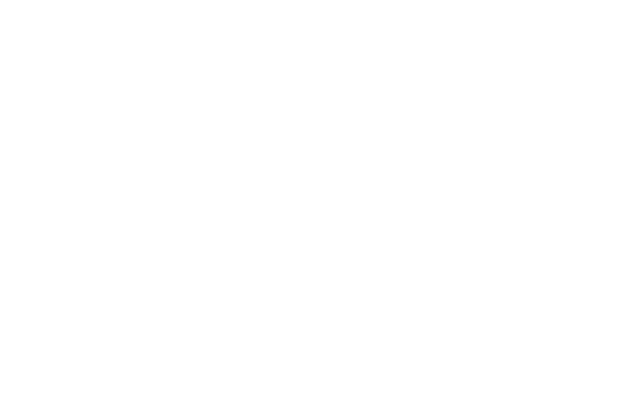
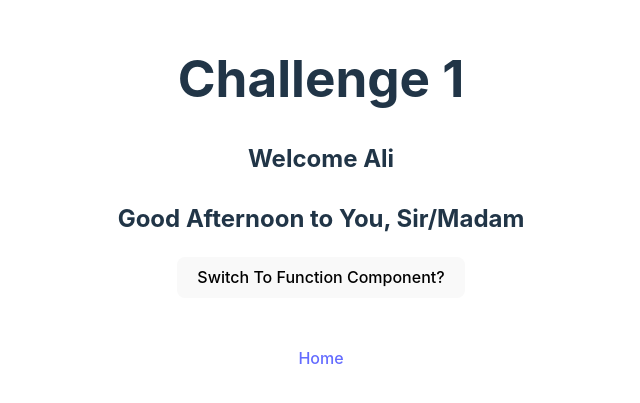
Before and after one commit to GMohammadAli/ReactClassComponents, a React (Vite) app: page /videos/4 in a window 1280 px wide. Before the commit this address had no page. Shown: the part 183-586 px from the top of the page, without its empty margins (319-959 px from the left). Built offline with nearby package versions, Linux system fonts and the light colour scheme.

Commit message:
Challenge 1 Complete

```diff
--- a/src/App.jsx
+++ b/src/App.jsx
@@ -5,10 +5,16 @@
 
   return (
     <>
-      <h1>Welcome to React Class Components</h1>
+      <h1 style={{
+        margin:"3rem",
+        fontSize: "3rem",
+      }}>Welcome to React Class Components</h1>
       <ol>
         <li>
           <Link to='/videos/3'>Video 3</Link>
+        </li>
+        <li>
+          <Link to="/videos/4">Video 4</Link>
         </li>
       </ol>
     </>
--- a/src/layout/ClassToFunctionCompRenderer.jsx
+++ b/src/layout/FunctionToClassCompRenderer.jsx
@@ -1,18 +1,19 @@
 import React, { Component } from 'react'
+import { Link } from 'react-router-dom';
 
-export class ClassToFunctionCompRenderer extends Component {
-
-    constructor() {
-        super()
-        this.state ={
-            showClassBasedComponent: false
-        }
-    }
+export class FunctionToClassCompRenderer extends Component {
+  constructor() {
+    super();
+    this.state = {
+      showClassBasedComponent: false,
+    };
+  }
   render() {
-
-    let { FunctionBasedComponent, ClassBasedComponent} = this.props
+    let { FunctionBasedComponent, ClassBasedComponent, videoTitle } =
+      this.props;
     return (
       <div>
+        {videoTitle && <h1>{videoTitle}</h1>}
         {this.state.showClassBasedComponent ? (
           <ClassComponent ClassBasedComponent={ClassBasedComponent} />
         ) : (
@@ -30,6 +31,14 @@
           Switch To {this.state.showClassBasedComponent ? "Class" : "Function"}{" "}
           Component?
         </button>
+        <div style={{
+          display:"flex",
+          margin:"3rem",
+          alignItems: "center",
+          justifyContent: "center"
+        }}>
+          <Link to="/">Home</Link>
+        </div>
       </div>
     );
   }
@@ -39,7 +48,7 @@
     render() {
         return (
             <>
-                {this.props.ClassBasedComponent}
+              {this.props.ClassBasedComponent}
             </>
         )
     }
@@ -49,7 +58,7 @@
     render() {
         return (
             <>
-                {this.props.FunctionBasedComponent}
+              {this.props.FunctionBasedComponent}
             </>
         )
     }
--- a/src/main.jsx
+++ b/src/main.jsx
@@ -4,14 +4,14 @@
 import './index.css'
 import { BrowserRouter, Route, Routes } from 'react-router-dom'
 import Video3 from './modules/video3.jsx'
+import Video4 from './modules/Video4.jsx'
 
 ReactDOM.createRoot(document.getElementById('root')).render(
-  <React.StrictMode>
   <BrowserRouter>
     <Routes>
       <Route path='/' element={<App/>} />
       <Route path='/videos/3' element={<Video3 />} />
+      <Route path='/videos/4' element={<Video4 />} />
     </Routes>
   </BrowserRouter>
-  </React.StrictMode>,
 )
--- a/src/modules/Video3.jsx
+++ b/src/modules/Video3.jsx
@@ -1,5 +1,5 @@
 import React, { Component } from "react";
-import { ClassToFunctionCompRenderer } from "../layout/ClassToFunctionCompRenderer";
+import { FunctionToClassCompRenderer } from "../layout/FunctionToClassCompRenderer";
 
 function Video3Function() {
 
@@ -13,6 +13,9 @@
 
 class Video3Class extends Component {
   render() {
+    //render is compulsory in class components
+    //props is automatically gets added to the object that creates this class
+    //and can be accessed using this.props
     return (
       <>
         <h1>Class Component</h1>
@@ -22,11 +25,12 @@
 }
 
 
-export class Video3 extends Component {
+export default class Video3 extends Component {
   render() {
     return (
       <>
-        <ClassToFunctionCompRenderer
+        <FunctionToClassCompRenderer
+          videoTitle={"Intro to Class Components"}
           ClassBasedComponent={<Video3Class />}
           FunctionBasedComponent={<Video3Function />}
         />
@@ -34,5 +38,3 @@
     )
   }
 }
-
-export default Video3
--- /dev/null
+++ b/src/modules/Video4.jsx
@@ -0,0 +1,85 @@
+import React, { Component, Fragment } from 'react'
+import { FunctionToClassCompRenderer } from '../layout/FunctionToClassCompRenderer'
+
+export default class Video4 extends Component {
+  render() {
+    return (
+      <FunctionToClassCompRenderer
+        videoTitle={"Challenge 1"}
+        FunctionBasedComponent={<Video4Function />}
+        ClassBasedComponent={<Video4Class />}
+      />
+    )
+  }
+}
+
+function Video4Function() {
+  return (
+    <Fragment>
+      <HeaderFunction username={"Ali"} />
+      <GreetingFunction />
+    </Fragment>
+  );
+}
+
+function HeaderFunction(props) {
+  return (
+    <h2>
+      <p>Welcome {props.username}</p>
+    </h2>
+  );
+}
+
+function GreetingFunction() {
+    const date = new Date().getHours();
+    let greeting = "Morning";
+    if (date > 12 && date <= 17) {
+        greeting = "Afternoon";
+    } else if (date > 17) {
+        greeting = "Night";
+    }
+  return (
+    <div>
+      <h2>Good {greeting} to You, Sir/Madam</h2>
+    </div>
+  );
+}
+
+class Video4Class extends Component {
+  render() {
+    return (
+      <Fragment>
+        <Header username={"Ali"} />
+        <Greeting />
+      </Fragment>
+    );
+  }
+}
+
+
+class Header extends Component {
+  render() {
+    return (
+      <h2>
+        <p>Welcome {this.props.username}</p>
+      </h2>
+    )
+  }
+}
+
+class Greeting extends Component {
+  render() {
+    const date = new Date().getHours()
+    let greeting = "Morning"
+    if(date > 12 && date <= 17){
+        greeting = "Afternoon"
+    }else if(date > 17){
+        greeting= "Night"
+    }
+    return (
+      <div>
+        <h2>Good {greeting} to You, Sir/Madam</h2>
+      </div>
+    )
+  }
+}
```
Lines whose indentation alone changed are shown as unchanged.
